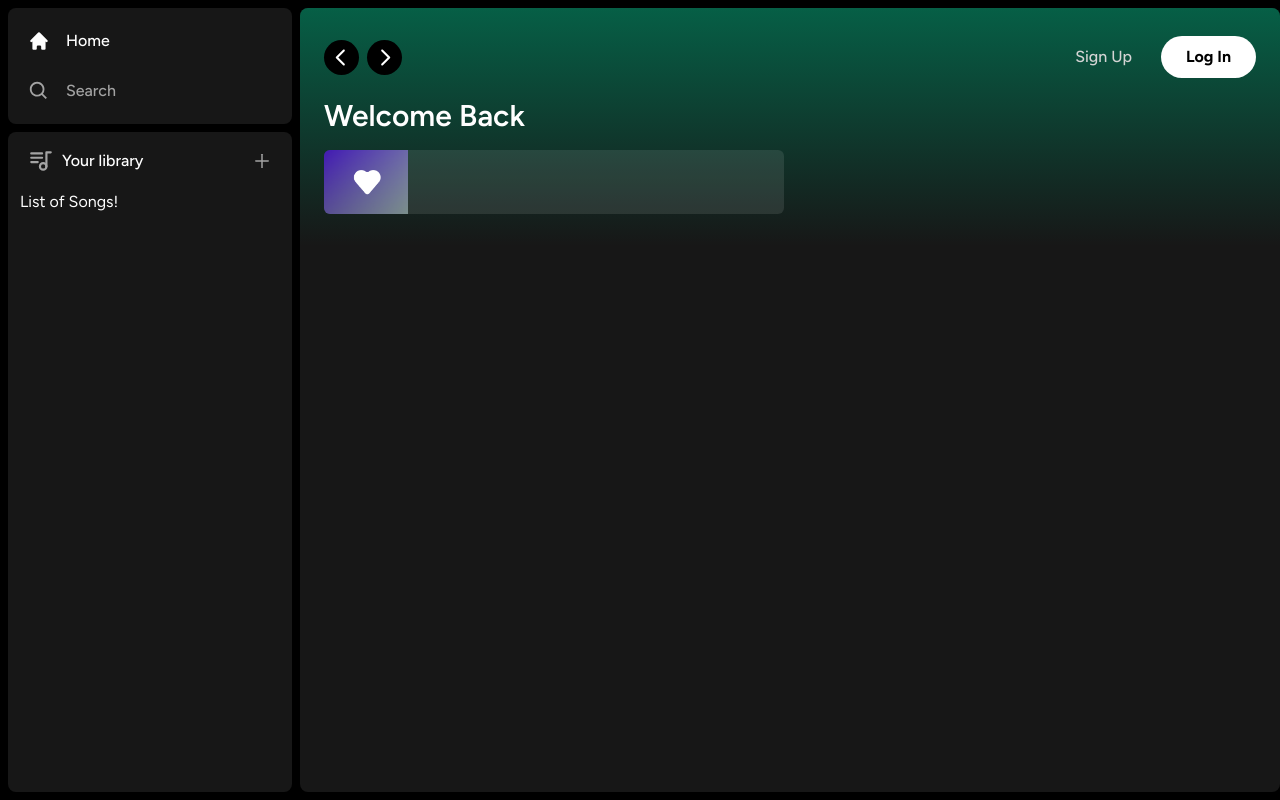
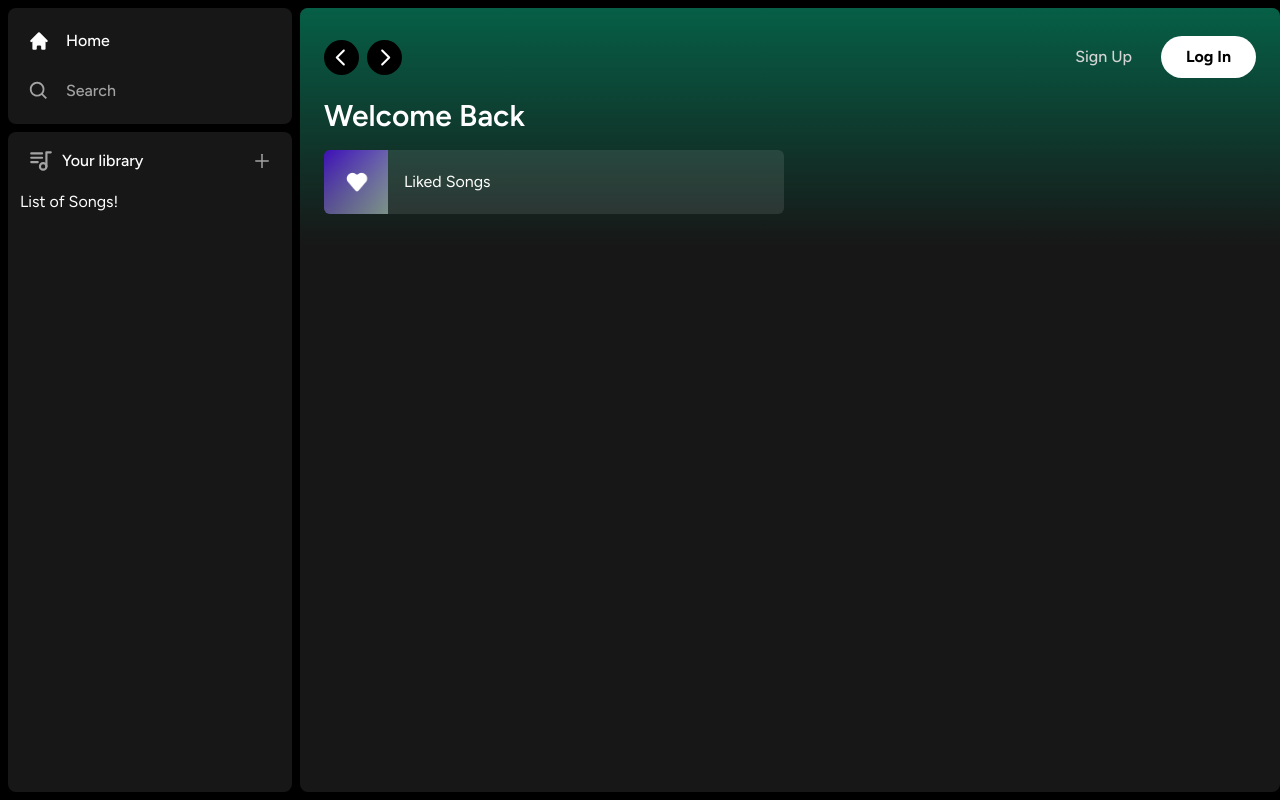
Before and after one commit to jernber/next-spotify-application, a Next.js app in the folder spotify-clone/: page / in a window 1280 px wide. Built offline with nearby package versions, Linux system fonts and the light colour scheme.

Commit message:
Moved paragraph to correct div

```diff
--- a/spotify-clone/app/(site)/page.tsx
+++ b/spotify-clone/app/(site)/page.tsx
@@ -10,7 +10,7 @@ export default function Home() {
             Welcome Back
           </h1>
           <div className="grid grid-cols-1 sm:grid-cols-2 xl:grid-cols3 2xl:grid-cols-4 gap-3 mt-4">
-            <ListItem image="/images/liked.png" name="Liked songs" />
+            <ListItem image="/images/liked.png" name="Liked Songs" />
           </div>
         </div>
       </Header>
--- a/spotify-clone/components/ListItem.tsx
+++ b/spotify-clone/components/ListItem.tsx
@@ -22,8 +22,8 @@ const ListItem: React.FC<ListItemProps> = ({
     <button className="relative group flex items-center rounded-md overflow-hidden gap-x-4 bg-neutral-100/10 hover:bg-neutral-100/20 transition pr-4">
         <div className="relative min-h-[64px] min-w-[64px]">
             <Image className="object-cover"  fill src={image} alt="Image"  />
-            <p>{name}</p>
         </div>
+        <p>{name}</p>
     </button>
   )
 }
```
